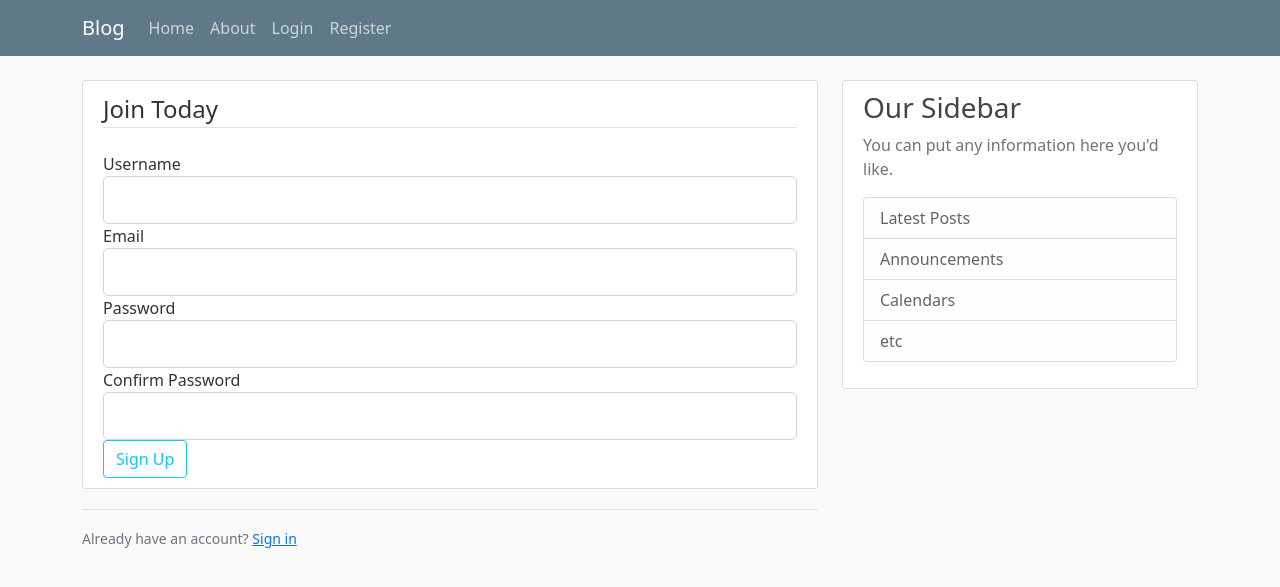
After one commit to LuanFranco98/ts-tp, a Flask app: page /register in a window 1280 px wide. The commit adds this page. Shown: the top 587 px of the page. Run offline with Flask 2, Linux system fonts and the light colour scheme.

Commit message:
forms for register and login

```diff
--- a/flaskblog.py
+++ b/flaskblog.py
@@ -1,7 +1,10 @@
 from logging import debug
-from flask import Flask , render_template, url_for
+from flask import Flask , render_template, url_for, flash, redirect
+from forms import RegistrationForm, LoginForm
 
 app = Flask(__name__)
+
+app.config['SECRET_KEY'] =  'e081d5432db867734e0ae997957873db'
 
 posts = [
     {
@@ -28,6 +31,25 @@ def home():
 def about():
     return render_template('about.html', title='about')
 
+@app.route("/register", methods=['GET', 'POST'])
+def register():
+    form = RegistrationForm()
+    if form.validate_on_submit():
+        flash(f'Account created for { form.username.data}!', 'success')
+        return redirect(url_for('home'))
+    return render_template('register.html', form=form)
+
+@app.route("/login" , methods=['GET', 'POST'])
+def login():
+    form = LoginForm()
+    if form.validate_on_submit():
+        if form.email.data == 'teste@teste.com' and form.password.data == 'senha':
+            flash('You have been logged in!', 'sucess')
+            return redirect(url_for('home'))
+        else:
+            flash('Login Unsucessful. Please check email and password', 'dangerous')
+    return render_template('login.html', form=form)
+
 
 if __name__ == '__main__':
     app.run(debug=True)
--- /dev/null
+++ b/forms.py
@@ -0,0 +1,18 @@
+from flask_wtf import FlaskForm
+from wtforms import StringField , PasswordField, SubmitField , BooleanField
+from wtforms.validators import DataRequired, EqualTo, Length, Email
+
+class RegistrationForm(FlaskForm):
+    username = StringField('Username', validators=[DataRequired(), Length(min=2, max=20) ])
+    email = StringField('Email', validators=[DataRequired(), Email() ] )
+    password = PasswordField('Password', validators=[DataRequired()])
+    confirm_password = PasswordField('Confirm Password', validators=[ DataRequired(), EqualTo('password')])
+
+    submit = SubmitField('Sign Up')
+
+
+class LoginForm(FlaskForm):
+    email = StringField('Email', validators=[DataRequired(), Email() ] )
+    password = PasswordField('Password', validators=[DataRequired()])
+    remember = BooleanField('Remember Me')
+    submit = SubmitField('Login')
--- a/templates/layout.html
+++ b/templates/layout.html
@@ -6,7 +6,7 @@
     {% if title %}
         <title>Blog - {{ title }}</title>
     {% else %}
-        <title>About Page</title>
+        <title>Blog</title>
     {% endif %}
     <meta name='viewport' content='width=device-width, initial-scale=1'>
     <link href="https://cdn.jsdelivr.net/npm/bootstrap@5.1.3/dist/css/bootstrap.min.css" rel="stylesheet" integrity="sha384-1BmE4kWBq78iYhFldvKuhfTAU6auU8tT94WrHftjDbrCEXSU1oBoqyl2QvZ6jIW3" crossorigin="anonymous">
@@ -23,13 +23,12 @@
             </button>
             <div class="collapse navbar-collapse" id="navbarToggle">
               <div class="navbar-nav mr-auto">
-                <a class="nav-item nav-link" href="/">Home</a>
-                <a class="nav-item nav-link" href="/about">About</a>
+                <a class="nav-item nav-link" href="{{ url_for('home') }}">Home</a>
+                <a class="nav-item nav-link" href="{{ url_for('about') }}">About</a>
               </div>
-              <!-- Navbar Right Side -->
               <div class="navbar-nav">
-                <a class="nav-item nav-link" href="/login">Login</a>
-                <a class="nav-item nav-link" href="/register">Register</a>
+                <a class="nav-item nav-link" href="{{ url_for('login') }}">Login</a>
+                <a class="nav-item nav-link" href="{{ url_for('register') }}">Register</a>
               </div>
             </div>
           </div>
@@ -38,7 +37,16 @@
     <main role="main" class="container">
         <div class="row">
             <div class="col-md-8">
-            {% block content %}{% endblock %}
+              {%  with messages = get_flashed_messages(with_categories=true) %}
+                {% if messages %}
+                  {% for category, message in messages %}
+                    <div class="alert alert-{{ category }}">
+                      {{ message }}
+                    </div>
+                  {% endfor %}
+                {% endif %}
+              {% endwith %}
+              {% block content %}{% endblock %}
             </div>
             <div class="col-md-4">
             <div class="content-section">
--- /dev/null
+++ b/templates/register.html
@@ -0,0 +1,75 @@
+{% extends "layout.html" %}
+{% block content %}
+    <div class="content-section">
+        <form method="POST" action="">
+            {{ form.hidden_tag() }}
+            <fieldset class="form-group">
+                <legend class="border-bottom mb-4">Join Today</legend>
+                <div class="form-group">
+                    {{ form.username.label(class="form-control-label") }}
+
+                    {% if form.username.errors %}
+                        {{ form.username(class="form-control form-control-lg is-invalid")}}
+                        <div class="invalid-feedback">
+                            {% for error in form.username.errors %}
+                                <span>{{ error }}</span>
+                            {% endfor %}
+                        </div>
+                    {% else %}
+                        {{ form.username(class="form-control form-control-lg") }}
+                    {% endif %}
+
+               </div>
+                <div class="form-group">
+                    {{ form.email.label(class="form-control-label") }}
+                    {% if form.email.errors %}
+                        {{ form.email(class="form-control form-control-lg is-invalid")}}
+                        <div class="invalid-feedback">
+                            {% for error in form.email.errors %}
+                                <span>{{ error }}</span>
+                            {% endfor %}
+                        </div>
+                    {% else %}
+                        {{ form.email(class="form-control form-control-lg") }}
+                    {% endif %}
+                </div>
+                <div class="form-group">
+                    {{ form.password.label(class="form-control-label") }}
+                    {% if form.password.errors %}
+                        {{ form.password(class="form-control form-control-lg is-invalid")}}
+                        <div class="invalid-feedback">
+                            {% for error in form.password.errors %}
+                                <span>{{ error }}</span>
+                            {% endfor %}
+                        </div>
+                    {% else %}
+                        {{ form.password(class="form-control form-control-lg") }}
+                    {% endif %}
+                </div>
+                <div class="form-group">
+                    {{ form.confirm_password.label(class="form-control-label") }}
+                    {% if form.confirm_password.errors %}
+                        {{ form.confirm_password(class="form-control form-control-lg is-invalid")}}
+                        <div class="invalid-feedback">
+                            {% for error in form.confirm_password.errors %}
+                                <span>{{ error }}</span>
+                            {% endfor %}
+                        </div>
+                    {% else %}
+                        {{ form.confirm_password(class="form-control form-control-lg") }}
+                    {% endif %}
+                </div>
+
+                <div class="form-group">
+                    {{ form.submit(class="btn btn-outline-info")}}
+                </div>
+            </fieldset>
+        </form>
+    </div>
+    <div class="border-top pt-3">
+        <small class="text-muted">
+            Already have an account? <a class="ml-2" href="{{ url_for('login') }}">Sign in</a>
+        </small>
+    </div>
+
+{% endblock content %}
```
Also changed, not shown: requirements.txt (added, +28 -0 lines), templates/login.html (added, +54 -0 lines), .github/workflows/python-package-conda.yml.
